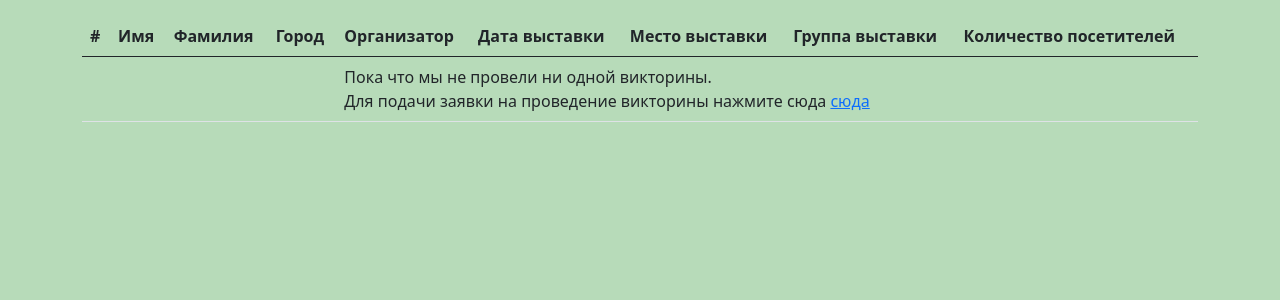
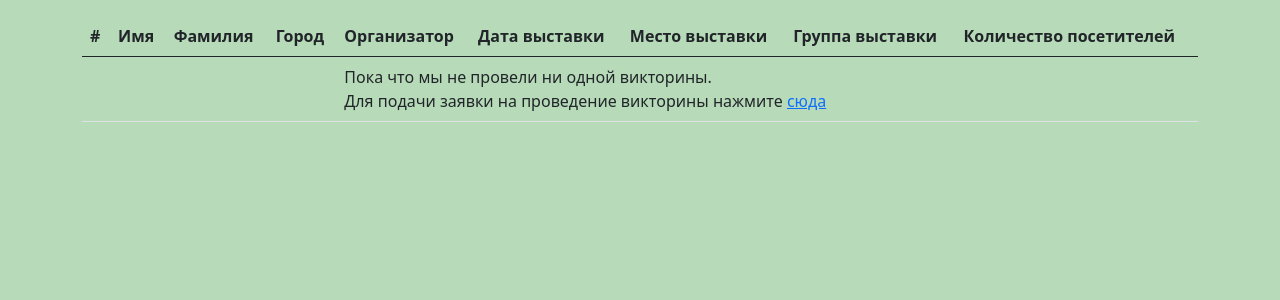
Before and after one commit to StGrail/goodhack, a Django app: page /quizzes_reports in a window 1280 px wide. Shown: the part 58-358 px from the top of the page. Run offline with Django 3.2, Linux system fonts and the light colour scheme; data that the repository does not hold is empty; style sheets or scripts are compiled from the project's sources; some libraries are stand-ins or nearby versions.

Commit message:
Fix syntax errors in the templates

```diff
--- a/application_forms/templates/reports/exhibition_reports.html
+++ b/application_forms/templates/reports/exhibition_reports.html
@@ -39,7 +39,7 @@
             <td></td>
             <td></td>
             <td colspan=5>Пока что мы не провели ни одной выставки.<br>
-                Для подачи заявки на проведение выставки нажмите сюда <a href="{% url 'exhibition_application_form' %}">сюда</a>
+                Для подачи заявки на проведение выставки нажмите <a href="{% url 'exhibition_application_form' %}">сюда</a>
             </td>
         </tr>
         {% endfor %}
--- a/application_forms/templates/reports/quizzes_reports.html
+++ b/application_forms/templates/reports/quizzes_reports.html
@@ -39,7 +39,7 @@
             <td></td>
             <td></td>
             <td colspan=5>Пока что мы не провели ни одной викторины.<br>
-                Для подачи заявки на проведение викторины нажмите сюда <a href="{% url 'quizzes_application_form' %}">сюда</a>
+                Для подачи заявки на проведение викторины нажмите <a href="{% url 'quizzes_application_form' %}">сюда</a>
             </td>
         </tr>
         {% endfor %}
```
